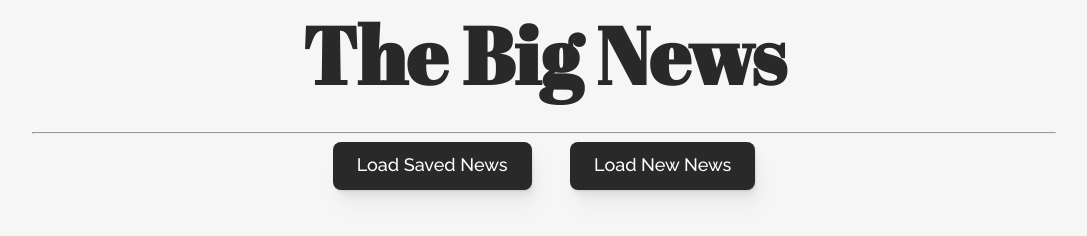
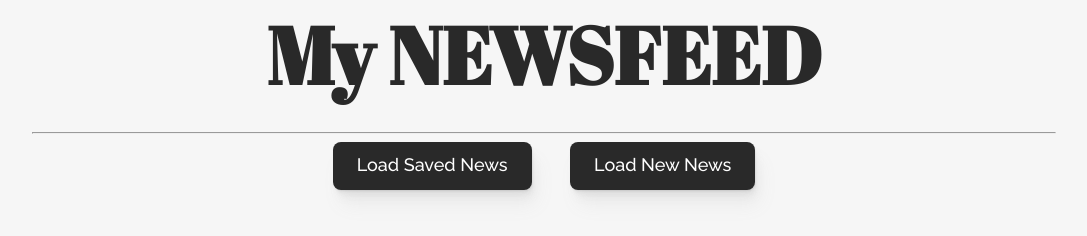
Before and after one commit to krishnaswgithub/NEWSFEED---Javascript-Project---atmxjrdf0orn, a plain HTML site: page index.html in a window 1280 px wide. Shown: the whole page, without its empty margins (96-1183 px from the left). Drawn offline with Linux system fonts and the light colour scheme.

Commit message:
Update index file

```diff
--- a/index.html
+++ b/index.html
@@ -16,7 +16,7 @@
   </head>
   <body>
     <header>
-      <h1 id="title">The Big News</h1>
+      <h1 id="title">My NEWSFEED</h1>
     </header>
 
     <hr />
```
